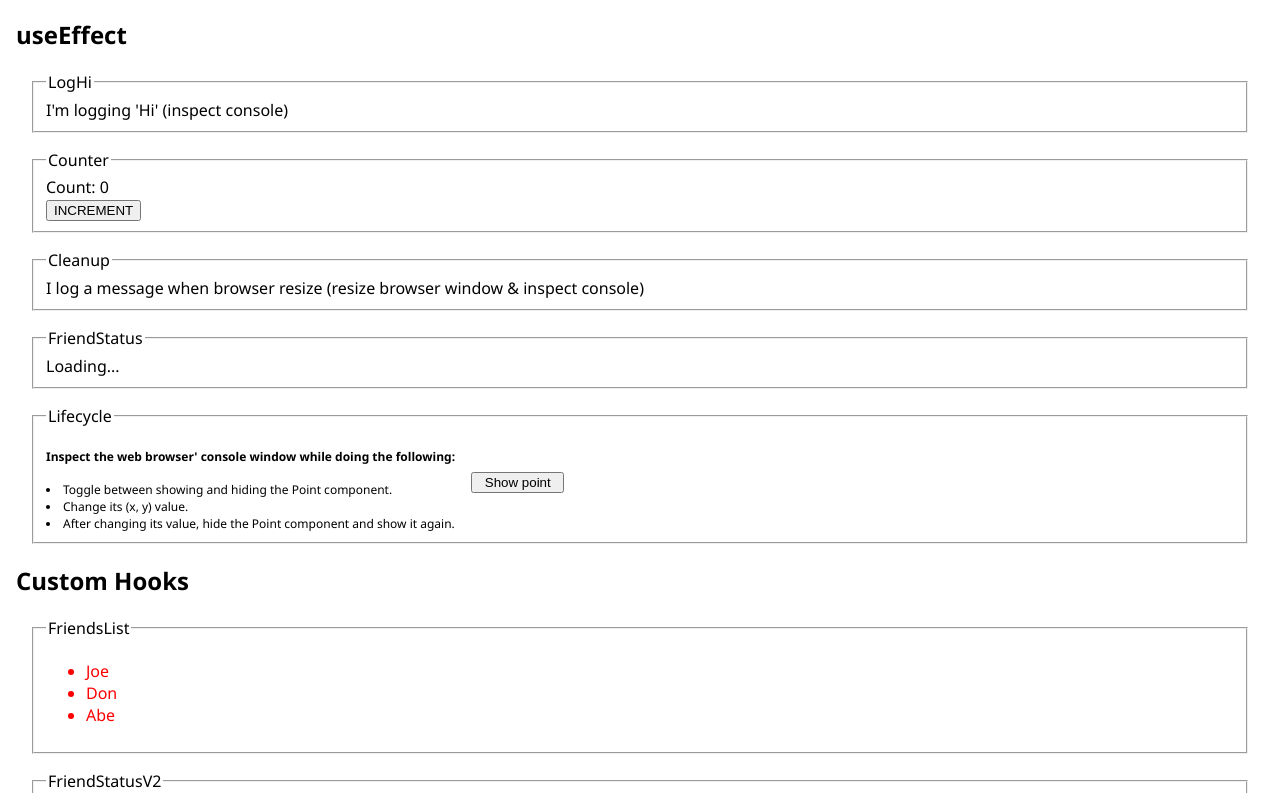
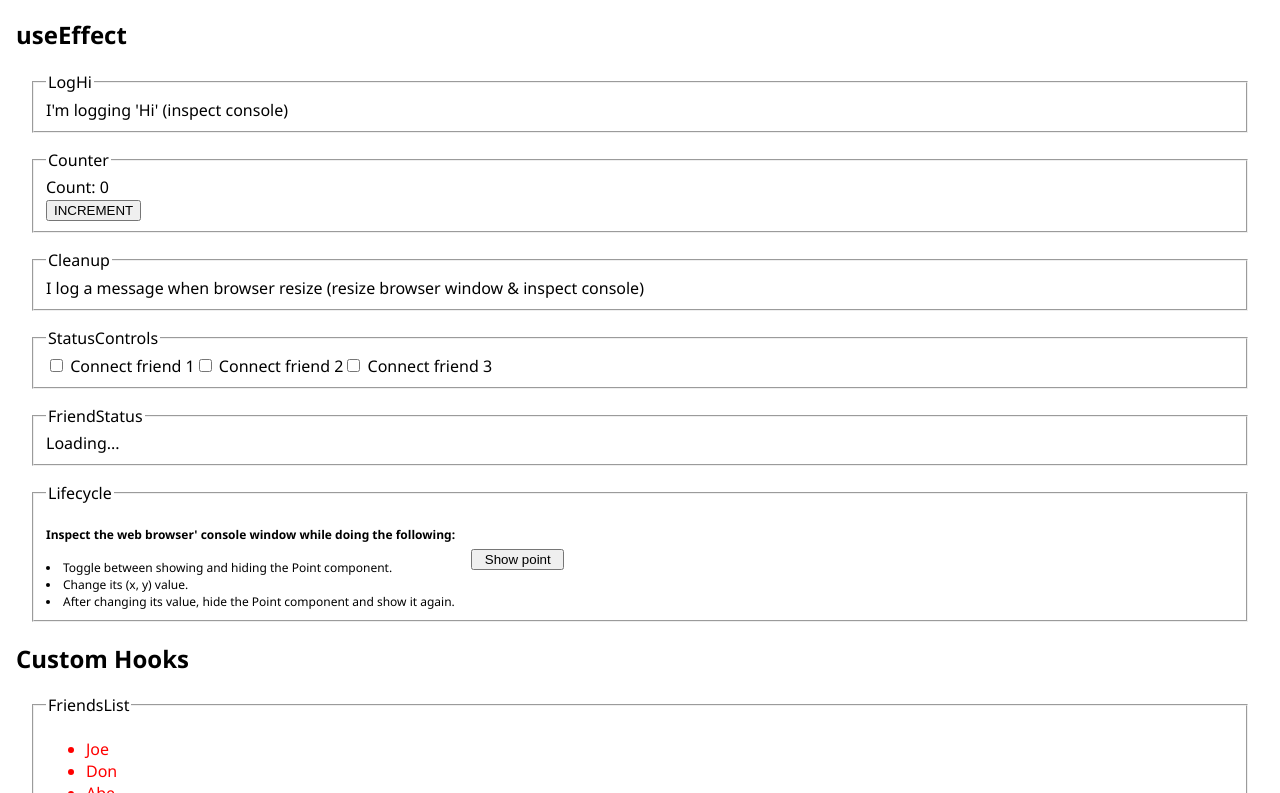
Before and after one commit to Shlomo-Moller/hooks, a React (Create React App) app: page / in a window 1280 px wide. Shown: the part 1018-1811 px from the top of the page. Built offline with nearby package versions, Linux system fonts and the light colour scheme; the HTML template or start-up script is replaced by a standard one.

Commit message:
Use StatusControls in App

```diff
--- a/src/App.js
+++ b/src/App.js
@@ -10,6 +10,7 @@ import { friend } from './components/useEffect/friendStatus/util'
 import Lifecycle from './components/useEffect/lifecycle/Lifecycle'
 import FriendsList from './components/Custom Hooks/FriendsList'
 import FriendStatusV2 from './components/Custom Hooks/FriendStatusV2'
+import StatusControls from './components/useEffect/friendStatus/StatusControls'
 
 const App = () => {
   return (
@@ -27,11 +28,12 @@ const App = () => {
         <Fieldset legend='HookRuleTest'><HookRuleTest                 /></Fieldset>
 
         <h2>useEffect</h2>
-        <Fieldset legend='LogHi'       ><LogHi                        /></Fieldset>
-        <Fieldset legend='Counter'     ><Counter                      /></Fieldset>
-        <Fieldset legend='Cleanup'     ><Cleanup                      /></Fieldset>
-        <Fieldset legend='FriendStatus'><FriendStatus friend={friend} /></Fieldset>
-        <Fieldset legend='Lifecycle'   ><Lifecycle                    /></Fieldset>
+        <Fieldset legend='LogHi'         ><LogHi                        /></Fieldset>
+        <Fieldset legend='Counter'       ><Counter                      /></Fieldset>
+        <Fieldset legend='Cleanup'       ><Cleanup                      /></Fieldset>
+        <Fieldset legend='StatusControls'><StatusControls               /></Fieldset>
+        <Fieldset legend='FriendStatus'  ><FriendStatus friend={friend} /></Fieldset>
+        <Fieldset legend='Lifecycle'     ><Lifecycle                    /></Fieldset>
 
         <h2>Custom Hooks</h2>
         <Fieldset legend='FriendsList'   ><FriendsList                    /></Fieldset>
```
